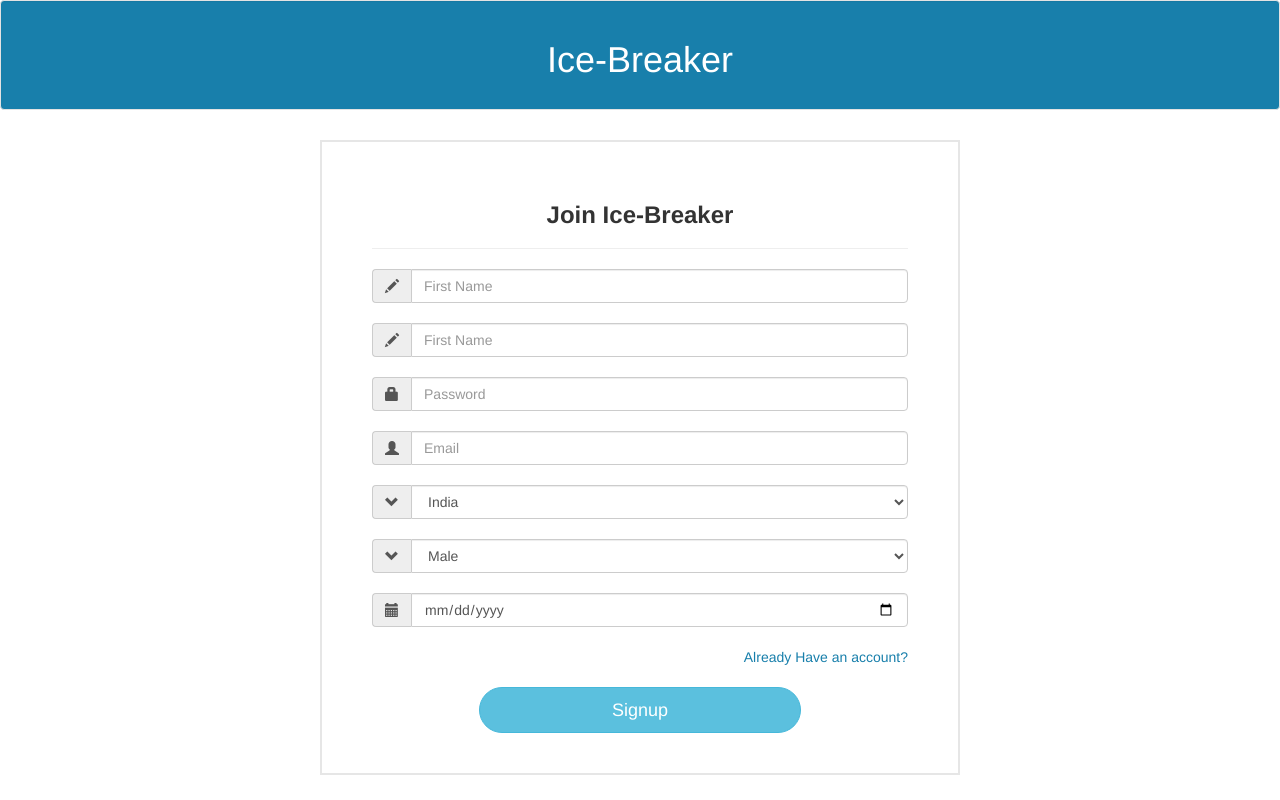
After one commit to SaloniSingh1601/Ice-Breaker-take-2, a PHP site: page /signup.php in a window 1280 px wide. The commit adds this page. Run offline with PHP 8.4, Linux system fonts and the light colour scheme.

Commit message:
added codes acc to video4-5

```diff
--- /dev/null
+++ b/includes/connection.php
@@ -0,0 +1,4 @@
+<?php
+$con=mysqli_connect("localhost","root","","social_network");
+
+?>
--- /dev/null
+++ b/insert_user.php
@@ -0,0 +1,5 @@
+<?php
+include("includes/connection.php")
+
+
+?>
--- a/main.php
+++ b/main.php
@@ -53,8 +53,9 @@
     border-radius: 30px;
   }
   .well{
-    background-color: #1da1f2;
+    background-color: #187FAB;
   }
+
 </style>
   <body>
   <div class="row">
@@ -93,7 +94,7 @@
           <button id="login" class="btn btn-info btn-lg" name="login">Login</button> <br> <br>
           <?php
               if(isset($_POST['login'])){
-                echo "<script>window.open('login.php','_self')</script>";
+                echo "<script>window.open('signin.php','_self')</script>";
               }
            ?>
         </form>
--- /dev/null
+++ b/signup.php
@@ -0,0 +1,104 @@
+<!doctype html>
+<html>
+<head>
+    <title>Signup</title>
+    <meta charset="utf-8">
+  <meta name="viewport" content="width=device-width, initial-scale=1">
+  <link rel="stylesheet" href="https://maxcdn.bootstrapcdn.com/bootstrap/3.4.1/css/bootstrap.min.css">
+  <script src="https://ajax.googleapis.com/ajax/libs/jquery/3.5.1/jquery.min.js"></script>
+  <script src="https://maxcdn.bootstrapcdn.com/bootstrap/3.4.1/js/bootstrap.min.js"></script>
+</head>
+<style>
+    body{
+        overflow-x:hidden;
+   }
+   .main-content{
+       width:50%;
+       height:40%;
+       margin: 10px auto;
+       background-color: #fff;
+       border: 2px solid #e6e6e6;
+       padding: 40px 50px;
+   }
+   .header{
+    border: 0px solid #000;
+    margin-bottom: 5px;
+   }
+   .well{
+    background-color: #187FAB;
+  }
+  #signup{
+    width: 60%;
+    border-radius: 30px;
+  }
+</style>
+<body>
+<div class="row">
+    <div class="col-sm-12">
+      <div class="well">
+        <center>
+          <h1 style="color:white";>Ice-Breaker</h1>
+        </center>
+      </div>
+    </div>
+  </div>
+<div class="row">
+    <div class="col-sm-12" >
+        <div class="main-content">
+            <div class="header">
+                <h3 style="text-align: center;"><strong>Join Ice-Breaker</strong></h3><hr>
+            </div>
+            <div class="l-part">
+                <form method="post" action="">
+                    <div class="input-group">
+                        <span class="input-group-addon"><i class="glyphicon glyphicon-pencil"> </i></span>
+                        <input type="text" class="form-control" placeholder="First Name" name="first_name" required="required">
+                    </div><br>
+                    <div class="input-group">
+                        <span class="input-group-addon"><i class="glyphicon glyphicon-pencil"> </i></span>
+                        <input type="text" class="form-control" placeholder="First Name" name="last_name" required="required">
+                    </div><br>
+                    <div class="input-group">
+                        <span class="input-group-addon"><i class="glyphicon glyphicon-lock"> </i></span>
+                        <input id="password" type="password" class="form-control" placeholder="Password" name="u_pass" required="required">
+                    </div><br>
+                    <div class="input-group">
+                        <span class="input-group-addon"><i class="glyphicon glyphicon-user"> </i></span>
+                        <input id="email" type="email" class="form-control" placeholder="Email" name="u_email" required="required">
+                    </div><br>
+                    <div class="input-group">
+                        <span class="input-group-addon"><i class="glyphicon glyphicon-chevron-down"> </i></span>
+                        <select class="form-control" name="u_country" required="required">
+                            <option disabled> Select your Country></option>
+                            <option> India </option>
+                            <option> US </option>
+                            <option> UK </option>
+                            <option> China </option>
+                            <option> Australia </option>
+                            <option> Other </option>
+                        </select >
+                    </div><br>
+                    <div class="input-group">
+                        <span class="input-group-addon"><i class="glyphicon glyphicon-chevron-down"> </i></span>
+                        <select class="form-control input-md" name="u_gender" required="required">
+                            <option disabled> Select your Gender></option>
+                            <option> Male </option>
+                            <option> Female </option>
+                            <option> Other </option>
+
+                        </select >
+                    </div><br>
+                    <div class="input-group">
+                        <span class="input-group-addon"><i class="glyphicon glyphicon-calendar"> </i></span>
+                        <input type="date" class="form-control input-md" placeholder="Email" name="u_birthday" required="required">
+                    </div><br>
+                    <a style="text-decoration: none; float:right; color:#187FAB; "  data-toggle="tooltip"  title="Signin" href="signin.php">Already Have an account?</a><br><br>
+                    <center> <button id="signup" class="btn btn-info btn-lg" name="sign_up"> Signup </button></center>
+                    <!---<?php include("insert_user.php");?>-->
+                </form>
+            </div>
+        </div>
+    </div>
+</div>
+</body>
+</html>
```
Also changed, not shown: users.sql (added, +73 -0 lines).
